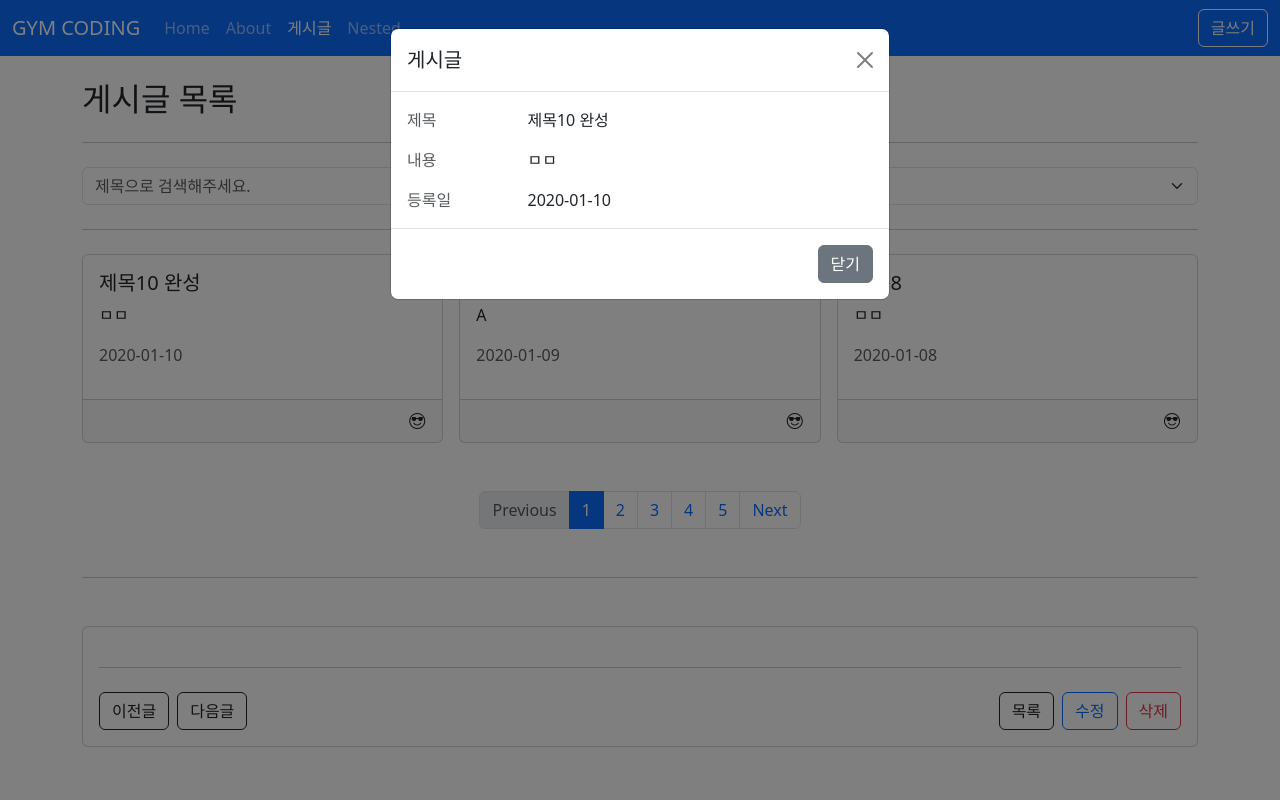
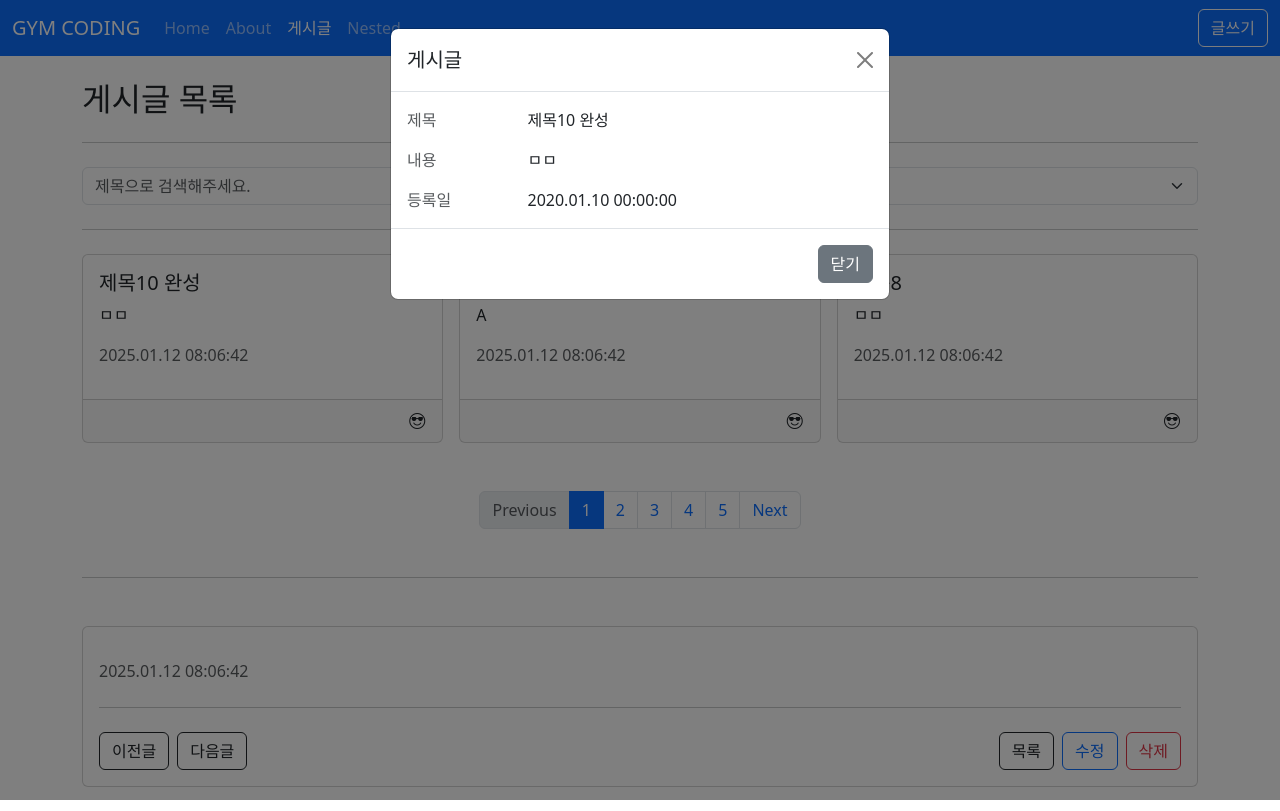
Before and after one commit to twilight92/vue3-posts, a Vue app: page /posts in a window 1280 px wide. Both pictures are taken after a click on the button 417 px from the left and 421 px from the top of the page. Built offline with nearby package versions, Linux system fonts and the light colour scheme; data requests are answered from the project's data file.

Commit message:
dayjs(날짜 포맷팅 라이브러리) 적용

```diff
--- a/package.json
+++ b/package.json
@@ -12,6 +12,7 @@
     "axios": "^1.7.9",
     "bootstrap": "^5.3.3",
     "bootstrap-icons": "^1.11.3",
+    "dayjs": "^1.11.13",
     "vue": "^3.2.33",
     "vue-router": "^4.4.5"
   },
--- a/src/components/posts/PostItem.vue
+++ b/src/components/posts/PostItem.vue
@@ -2,7 +2,7 @@
   <app-card>
     <h5 class="card-title">{{ title }}</h5>
     <p class="card-text">{{ content }}</p>
-    <p class="text-muted">{{ createdAt }}</p>
+    <p class="text-muted">{{ createdDate }}</p>
     <template #footer>
       <div class="d-flex flex-row-reverse">
         <button class="btn p-0" @click.stop="$emit('modal')">
@@ -14,7 +14,9 @@
 </template>
 
 <script setup>
-defineProps({
+import { inject, computed } from "vue";
+
+const props = defineProps({
   title: {
     type: String,
     required: true,
@@ -28,6 +30,10 @@
   },
 });
 defineEmits("modal");
+const dayjs = inject("dayjs");
+const createdDate = computed(() =>
+  dayjs(props.greatedAt).format("YYYY.MM.DD HH:mm:ss")
+);
 </script>
 
 <style lang="scss" scoped></style>
--- a/src/main.js
+++ b/src/main.js
@@ -4,6 +4,7 @@
 import App from "./App.vue";
 import router from "@/router";
 import globalDirectives from "./plugins/global-directives";
+import dayjs from "./plugins/dayjs";
 // import globalComponents from "./plugins/global-components";
 // import focus from "@/directives/focus";
 
@@ -11,6 +12,7 @@
 // app.directive("focus", focus);
 // app.use(globalComponents);
 app.use(globalDirectives);
+app.use(dayjs);
 app.use(router);
 app.mount("#app");
 import "bootstrap/dist/js/bootstrap.js";
--- /dev/null
+++ b/src/plugins/dayjs.js
@@ -0,0 +1,8 @@
+import dayjs from "dayjs";
+
+export default {
+  install(app) {
+    app.config.globalProperties.$dayjs = dayjs;
+    app.provide("dayjs", dayjs);
+  },
+};
--- a/src/views/posts/PostDetailView.vue
+++ b/src/views/posts/PostDetailView.vue
@@ -2,7 +2,9 @@
   <div>
     <h2>{{ post.title }}</h2>
     <p>{{ post.content }}</p>
-    <p class="text-muted">{{ post.createdAt }}</p>
+    <p class="text-muted">
+      {{ $dayjs(post.createdAt).format("YYYY.MM.DD HH:mm:ss") }}
+    </p>
     <hr class="my-4" />
     <div class="row g-2">
       <div class="col-auto">
--- a/src/views/posts/PostModal.vue
+++ b/src/views/posts/PostModal.vue
@@ -8,7 +8,9 @@
         <div class="col-9">{{ content }}</div>
 
         <div class="col-3 text-muted">등록일</div>
-        <div class="col-9">{{ createdAt }}</div>
+        <div class="col-9">
+          {{ $dayjs(createdAt).format("YYYY.MM.DD HH:mm:ss") }}
+        </div>
       </div>
     </template>
     <template #actions>
```
Also changed, not shown: 1 other file (tests, documents, lock files or other folders).
